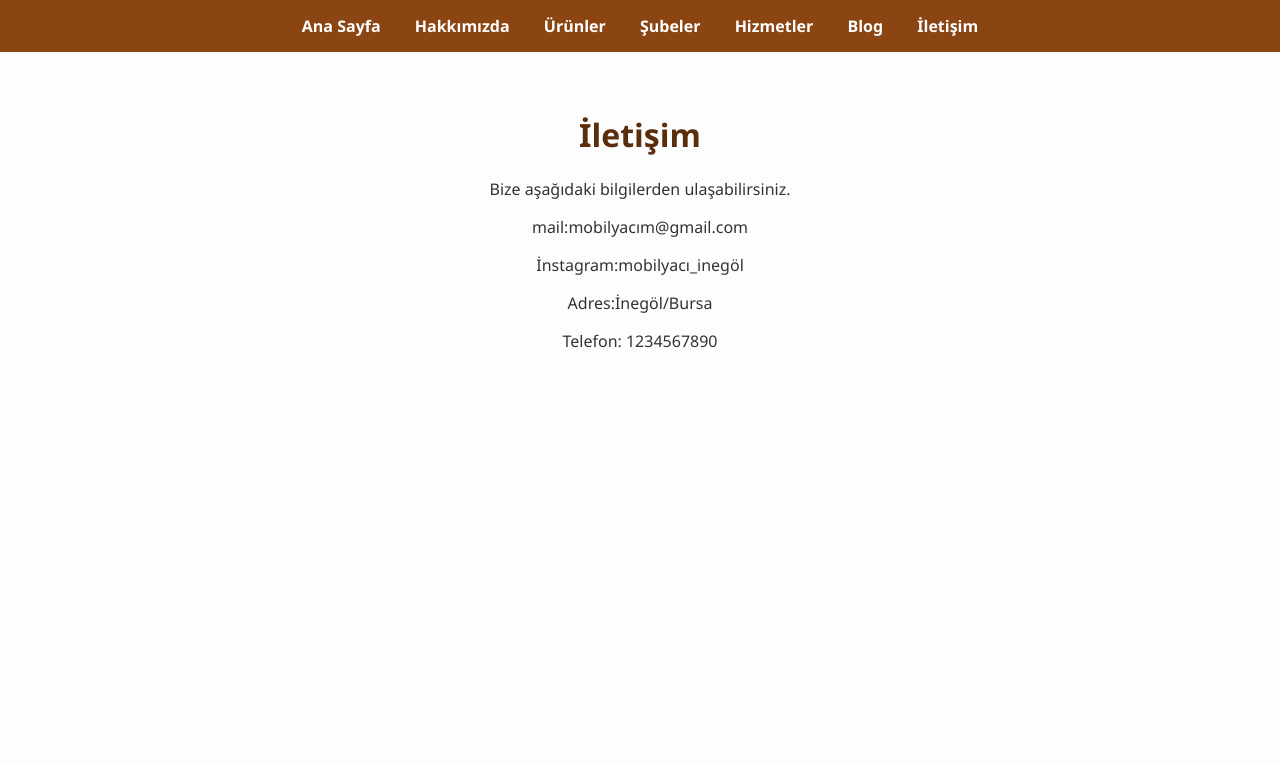
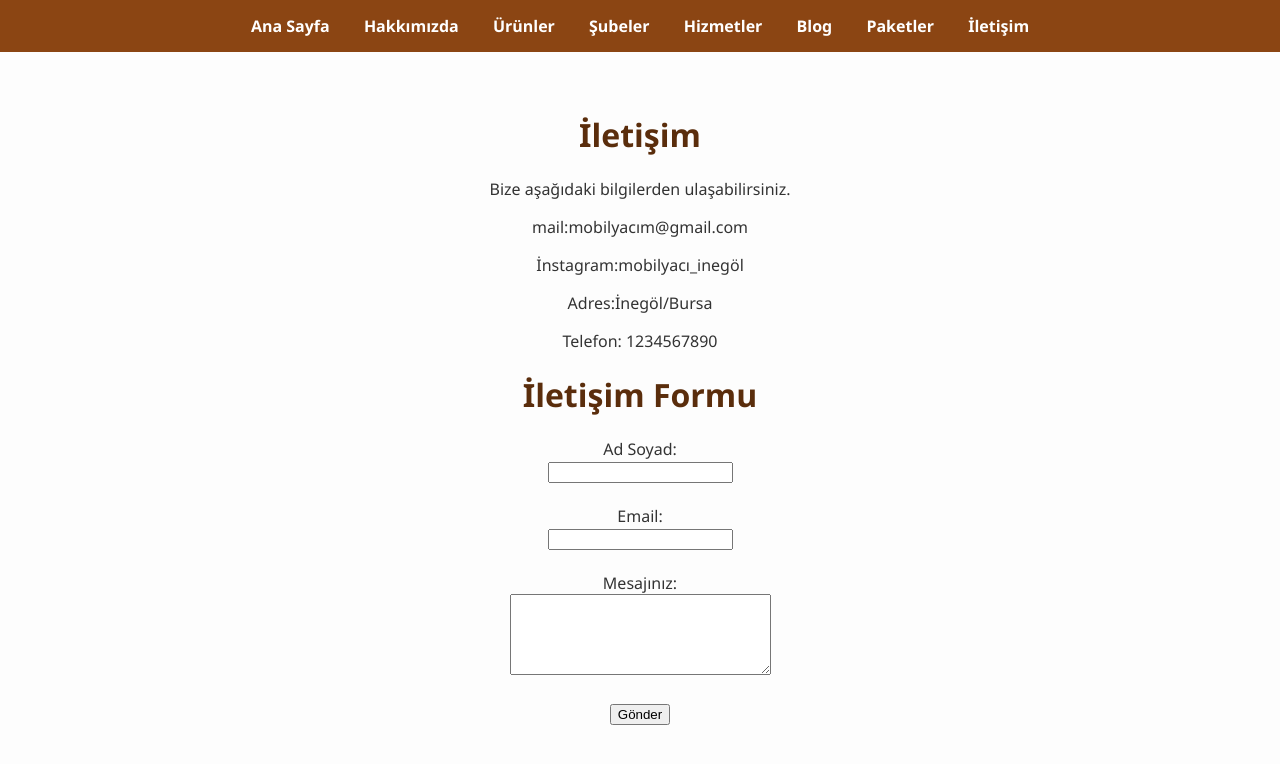
Before and after one commit to meke9/meke, a plain HTML site: page iletisim.html in a window 1280 px wide. Drawn offline with Linux system fonts and the light colour scheme.

Commit message:
Update iletisim.html

```diff
--- a/iletisim.html
+++ b/iletisim.html
@@ -14,6 +14,7 @@
     <a href="subeler.html">Şubeler</a>
     <a href="hizmetler.html">Hizmetler</a>
     <a href="blog.html">Blog</a>
+    <a href="paketler.html">Paketler</a>
     <a href="iletisim.html">İletişim</a>
   </nav>
   <Main>
@@ -25,6 +26,22 @@
     <p>İnstagram:mobilyacı_inegöl</p>
 
     <p>Adres:İnegöl/Bursa</p>
-    <p>Telefon: 1234567890</p></Main>
+    <p>Telefon: 1234567890</p>
+
+    <h1>İletişim Formu</h1>
+    <form action="formsonuc.html" method="get">
+      <label>Ad Soyad:</label><br>
+      <input type="text" name="ad" required><br><br>
+
+      <label>Email:</label><br>
+      <input type="email" name="email" required><br><br>
+
+      <label>Mesajınız:</label><br>
+      <textarea name="mesaj" rows="5" cols="30"></textarea><br><br>
+
+      <input type="submit" value="Gönder">
+    </form>
+  </Main>
+
 </body>
 </html>
```
